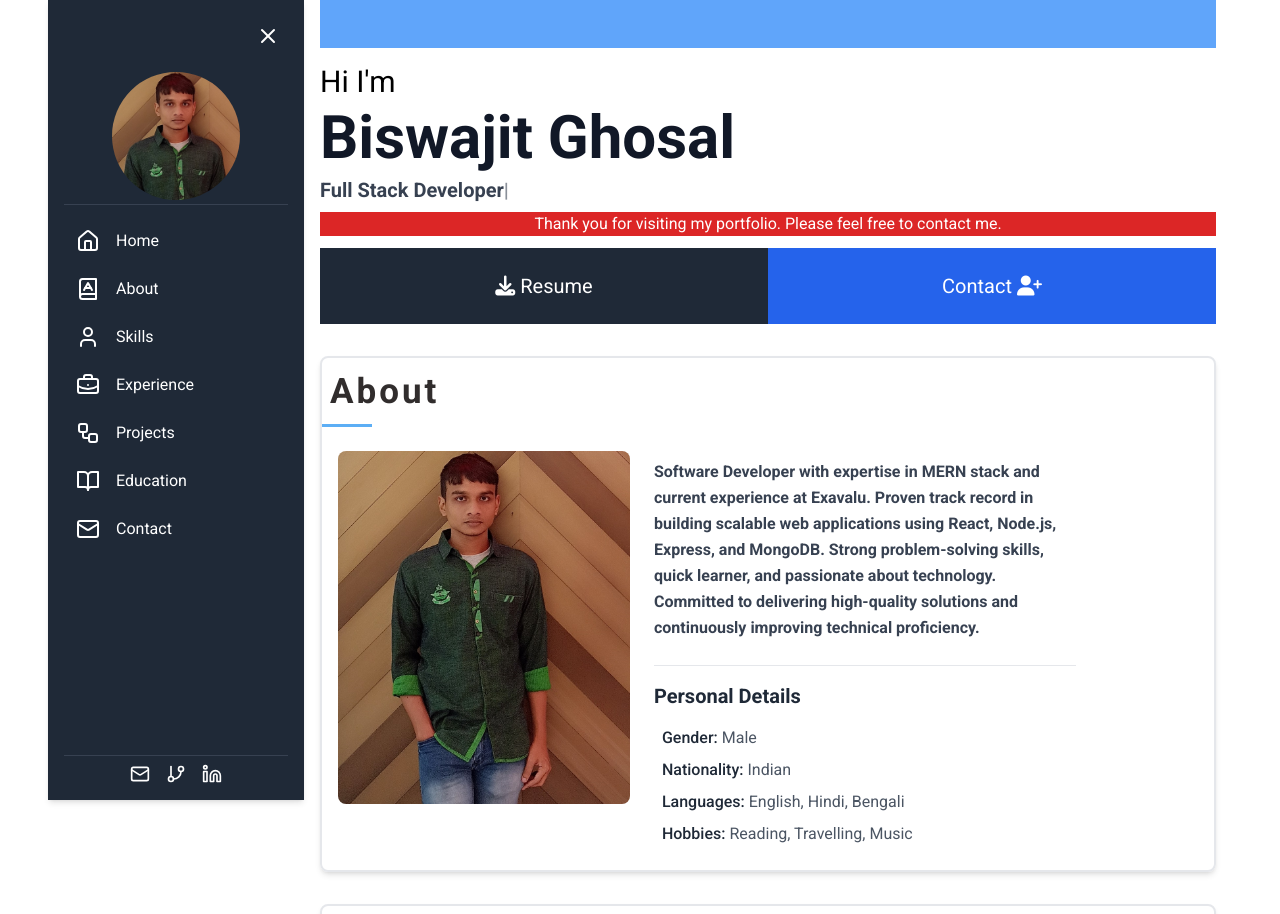
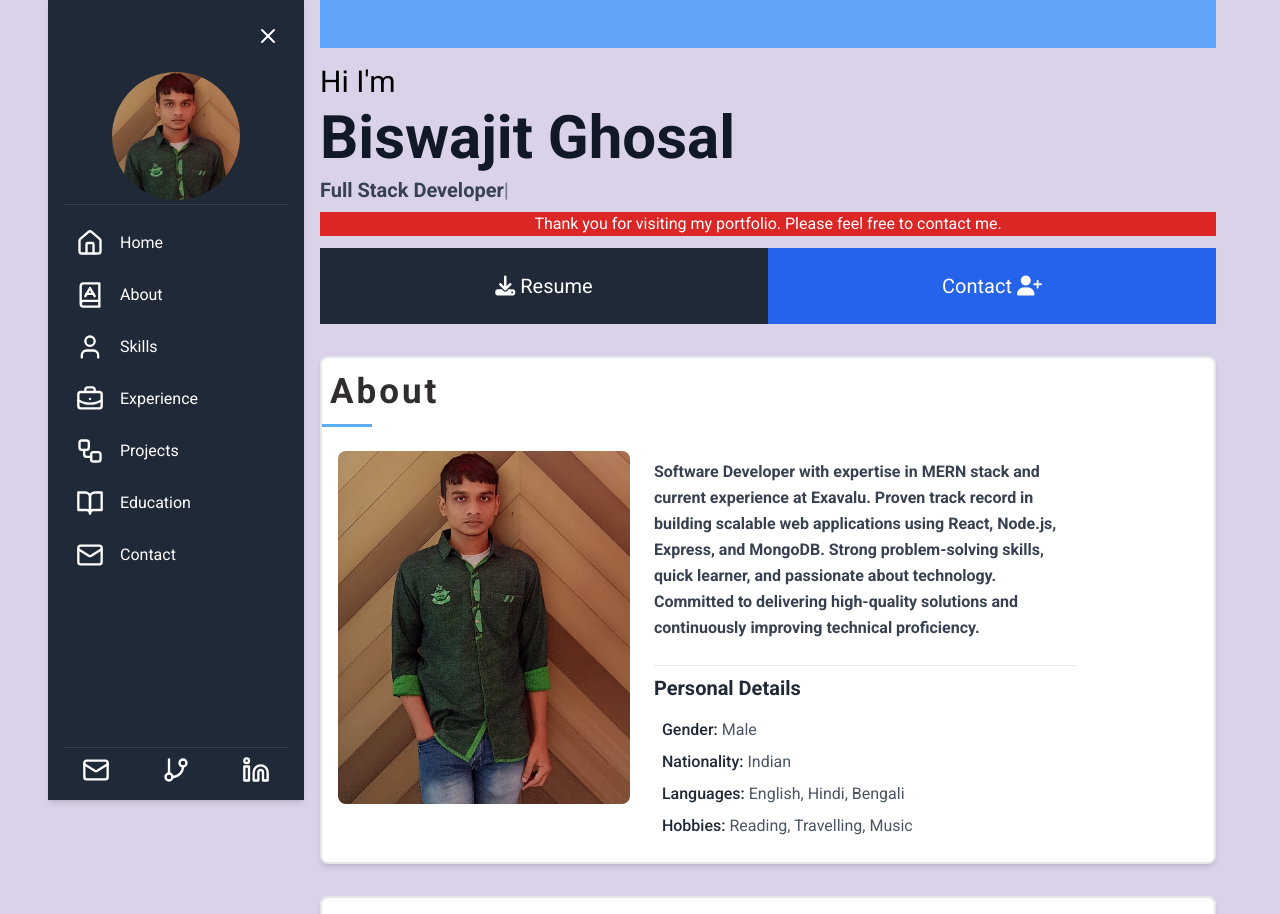
Before and after one commit to BiswajitGhosal2000/portfolio_react, a React (Create React App) app: page / in a window 1280 px wide. Shown: the top 914 px of the page. Built offline with nearby package versions, Linux system fonts and the light colour scheme.

Commit message:
Update styles in various components for improved layout and visual consistency

```diff
--- a/public/index.html
+++ b/public/index.html
@@ -17,7 +17,7 @@
 
 <body>
   <noscript>You need to enable JavaScript to run this app.</noscript>
-  <div id="root"></div>
+  <div id="root" style="background-color: #d9d2e9;"></div>
 </body>
 
 </html>
--- a/src/App.js
+++ b/src/App.js
@@ -30,7 +30,7 @@ const App = () => {
       </div>
 
       {/* Main Content */}
-      <div className={`flex-grow transition-all duration-300 ${sidebarOpen ? 'ml-64' : 'ml-20'} px-4 overflow-y-auto`}>
+      <div className={`flex-grow bg-inherit transition-all duration-300 ${sidebarOpen ? 'ml-64' : 'ml-20'} px-4 overflow-y-auto`}>
         <div className="flex justify-end py-4 bg-blue-400 h-12" />
         {/* Home Section */}
         <section id="home" className='py-4'>
--- a/src/pages/About.jsx
+++ b/src/pages/About.jsx
@@ -14,8 +14,7 @@ function About() {
     return (
         <div className="container">
             <HeadingTitle title={"About"} />
-            <div className="m-2">
-                <div className="w-full flex">
+            <div className="w-fit flex m-2">
                 <img src={ProfilePhoto} alt="Profile" className="w-1/3 m-2 rounded-lg h-fit " />
                 <div className="w-1/2 bg-white m-2 p-2 rounded-lg">
                     {/* Description */}
@@ -24,7 +23,7 @@ function About() {
                     </p>
 
                     {/* Divider */}
-                        <div className="border-t border-gray-200 my-4"></div>
+                    <hr className='my-2' />
 
                     {/* Personal Details */}
                     <h2 className="text-xl font-bold text-gray-800 mb-4">Personal Details</h2>
@@ -37,7 +36,6 @@ function About() {
                 </div>
             </div>
         </div>
-        </div>
     );
 }
 
--- a/src/pages/Layout.jsx
+++ b/src/pages/Layout.jsx
@@ -5,7 +5,7 @@ const Layout = ({ children }) => {
     return (
         <div
             className="flex  max-h-screen transition-all
-            border-2 rounded-lg duration-300 overflow-y-auto bg-transparent shadow-md"
+            border-2 rounded-lg duration-300 overflow-y-auto bg-white shadow-md"
         >
             {children}
         </div>
--- a/src/pages/Sidebar.jsx
+++ b/src/pages/Sidebar.jsx
@@ -43,7 +43,7 @@ const Sidebar = ({ isOpen, toggleSidebar }) => {
                         {...(isOpen ? {} : { title: item.name })}
                         className={`flex items-center ${isOpen ? 'justify-start' : 'justify-center'} gap-4 p-3 hover:bg-gray-700 rounded-md transition-all`}
                     >
-                        <item.icon size={24} />
+                        <item.icon size={28} />
                         {isOpen && <span>{item.name}</span>}
                     </a>
                 ))}
@@ -52,7 +52,7 @@ const Sidebar = ({ isOpen, toggleSidebar }) => {
 
             {/* Sidebar Footer Links */}
             {isOpen &&
-                <div className="flex justify-center gap-4 mb-4">
+                <div className="flex justify-around gap-4 mb-4">
 
                     {sidebar_footer_data.map((item, index) => (
                         <a
@@ -63,7 +63,7 @@ const Sidebar = ({ isOpen, toggleSidebar }) => {
                             rel="noopener noreferrer"
                             className="hover:text-gray-300"
                         >
-                            <item.icon size={20} />
+                            <item.icon size={28} />
                         </a>
                     ))}
                 </div>}
```
Lines whose indentation alone changed are shown as unchanged.
